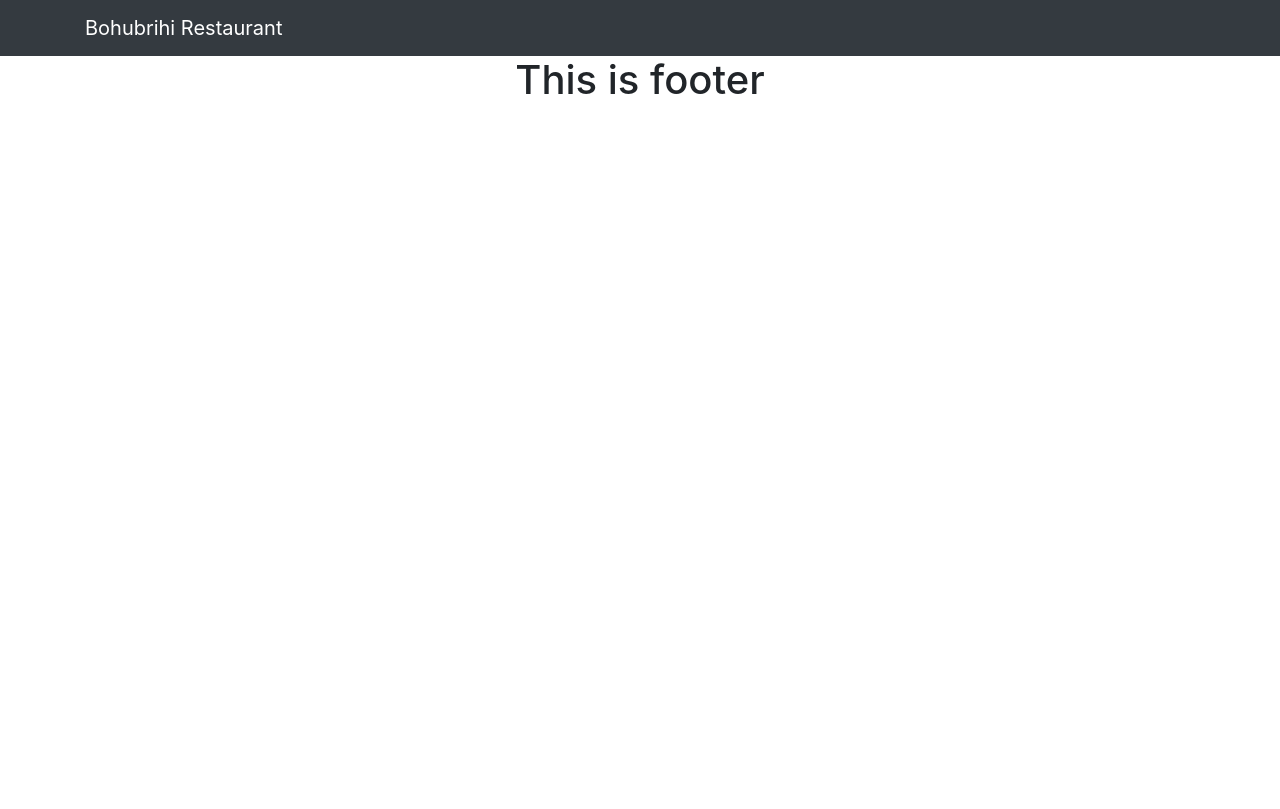
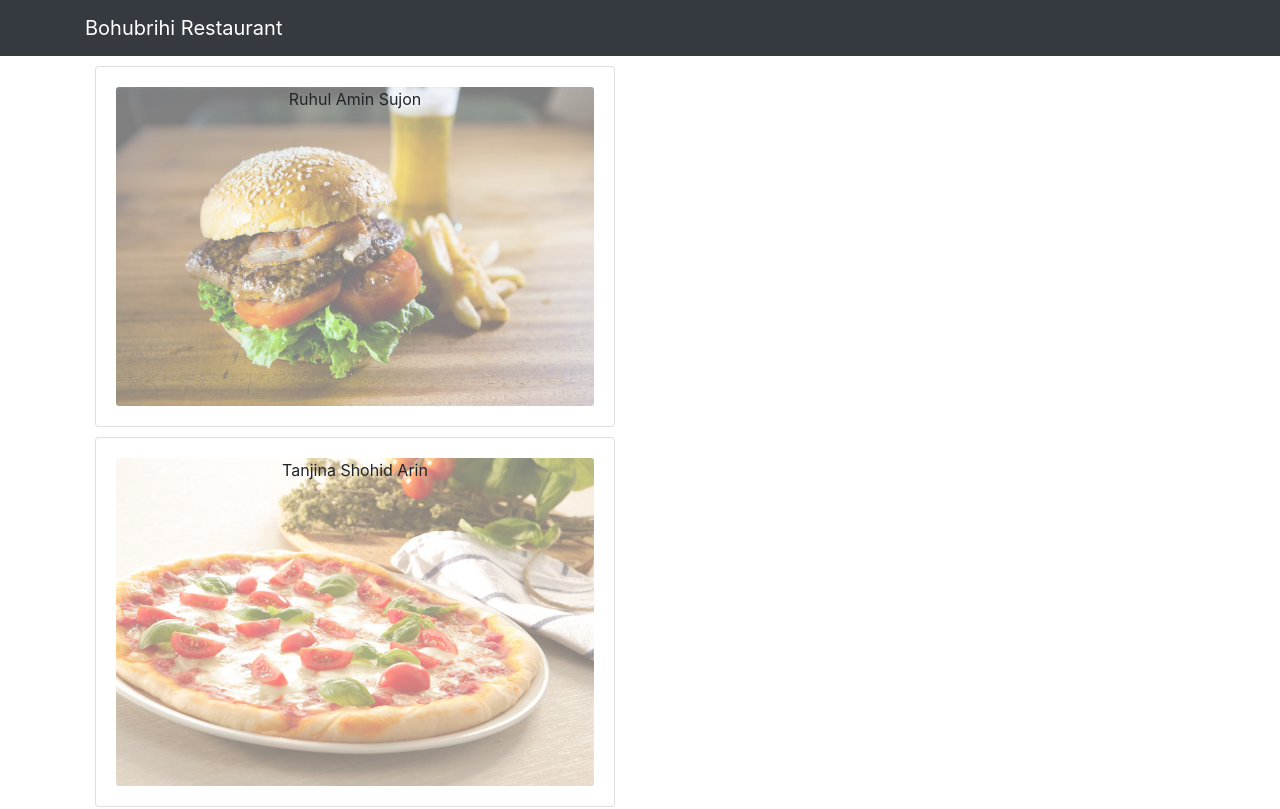
Before and after one commit to Rasujon3/bohubrihi-restaurant, a React (Create React App) app: page /menu in a window 1280 px wide. Shown: the top 809 px of the page. Built offline with nearby package versions, Linux system fonts and the light colour scheme.

Commit message:
5.Designing Menu Item
Designing Menu Item

```diff
--- a/src/components/body/MenuItem.js
+++ b/src/components/body/MenuItem.js
@@ -1,8 +1,26 @@
 import React from "react";
+import { Card, CardImg, CardImgOverlay, CardBody, CardTitle } from "reactstrap";
 
-const MenuItem = props => {
-  console.log(props);
-  return <div></div>;
+const MenuItem = (props) => {
+  return (
+    <div>
+      <Card style={{ margin: "10px" }}>
+        <CardBody>
+          <CardImg
+            width="100%"
+            alt={props.dish.name}
+            src={props.dish.image}
+            style={{
+              opacity: "0.5",
+            }}
+          ></CardImg>
+          <CardImgOverlay>
+            <CardTitle>{props.dish.name}</CardTitle>
+          </CardImgOverlay>
+        </CardBody>
+      </Card>
+    </div>
+  );
 };
 
 export default MenuItem;
--- a/src/data/dishes.js
+++ b/src/data/dishes.js
@@ -2,7 +2,7 @@
   {
     id: 0,
     name: "Ruhul Amin Sujon",
-    image: "assets/images/0burget.jpg",
+    image: "assets/images/0burger.jpg",
     category: "meal",
     label: "Hot",
     price: "199",
@@ -143,7 +143,7 @@
   {
     id: 3,
     name: "Md Roton Mia",
-    image: "assets/images/0burget.jpg",
+    image: "assets/images/0burger.jpg",
     category: "meal",
     label: "Hot",
     price: "199",
```
